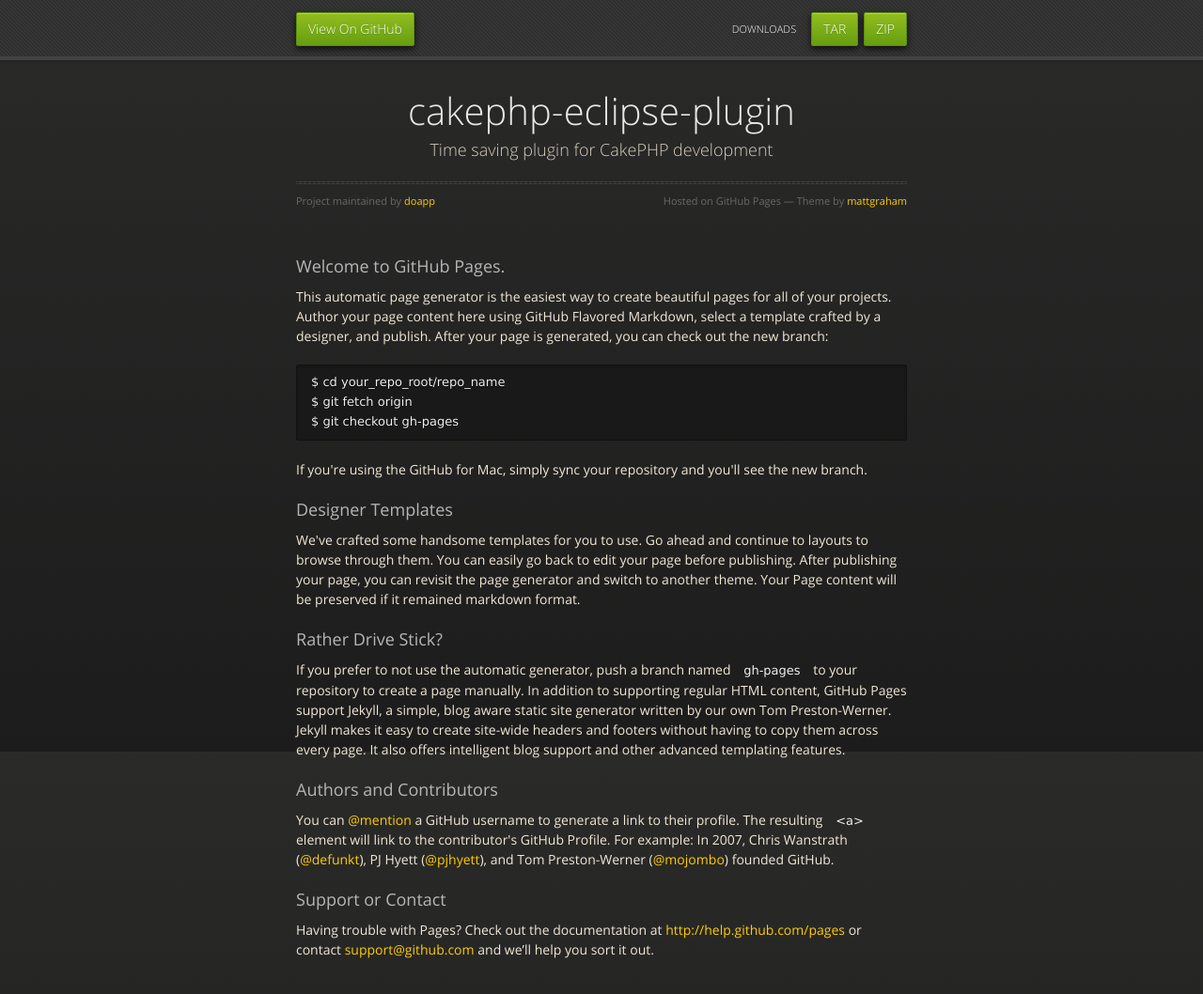
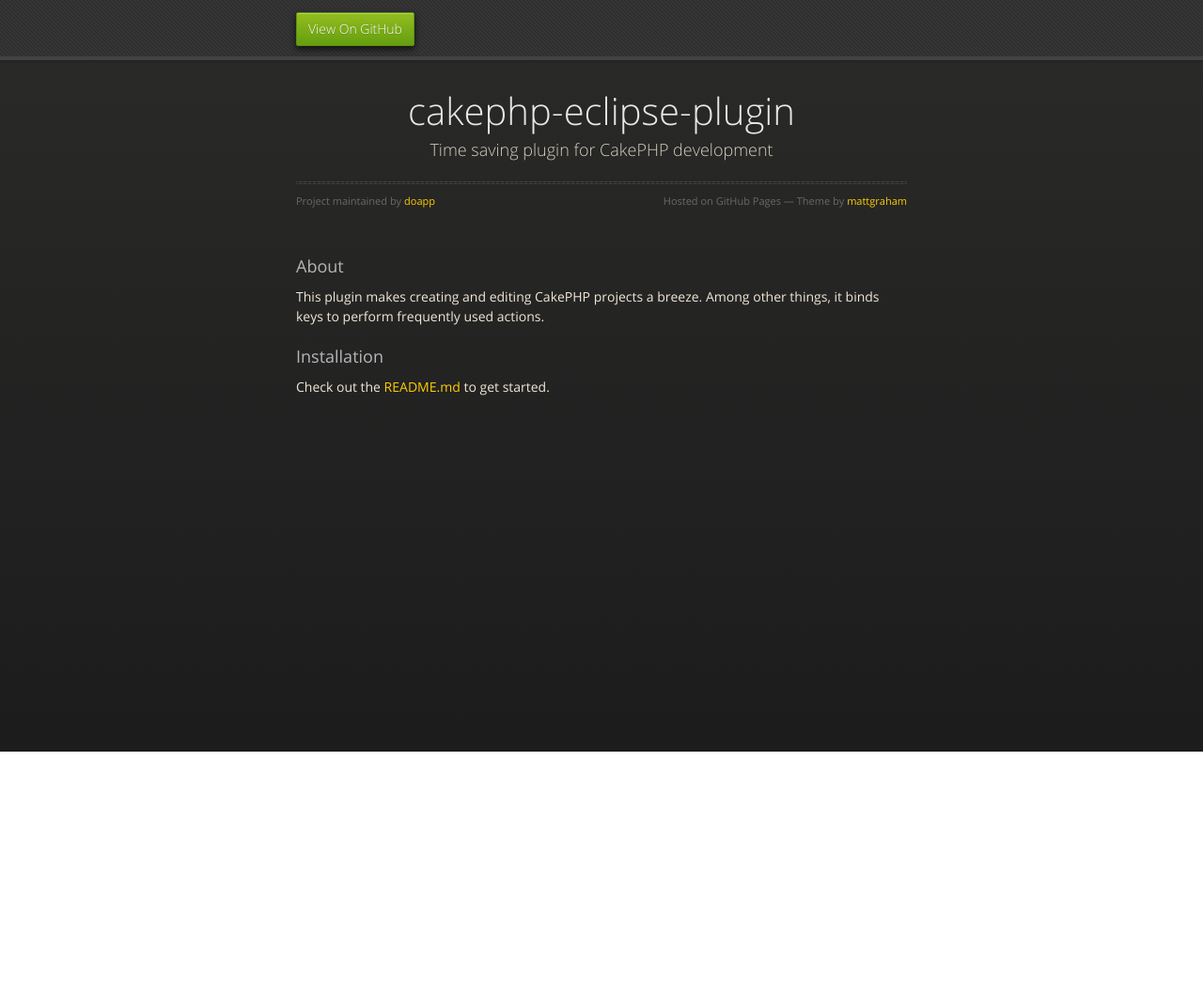
Before and after one commit to doapp/cakephp-eclipse-plugin, a plain HTML site: page index.html in a window 1280 px wide. Shown: the whole page at 94% size. After the commit the page ends 800 px from the top, so only its background shows below. Drawn offline with nearby package versions, Linux system fonts and the light colour scheme.

Commit message:
Update gh-pages

```diff
--- a/index.html
+++ b/index.html
@@ -21,9 +21,6 @@
       <div id="header">
         <nav>
           <li class="fork"><a href="https://github.com/doapp/cakephp-eclipse-plugin">View On GitHub</a></li>
-          <li class="downloads"><a href="https://github.com/doapp/cakephp-eclipse-plugin/zipball/master">ZIP</a></li>
-          <li class="downloads"><a href="https://github.com/doapp/cakephp-eclipse-plugin/tarball/master">TAR</a></li>
-          <li class="title">DOWNLOADS</li>
         </nav>
       </div><!-- end header -->
 
@@ -38,32 +35,13 @@
           <span class="credits right">Hosted on GitHub Pages &mdash; Theme by <a href="http://twitter.com/#!/michigangraham">mattgraham</a></span>
         </div>
 
-        <h3>Welcome to GitHub Pages.</h3>
+<h3>About</h3>
 
-<p>This automatic page generator is the easiest way to create beautiful pages for all of your projects. Author your page content here using GitHub Flavored Markdown, select a template crafted by a designer, and publish. After your page is generated, you can check out the new branch:</p>
+<p>This plugin makes creating and editing CakePHP projects a breeze. Among other things, it binds keys to perform frequently used actions.</p>
 
-<pre><code>$ cd your_repo_root/repo_name
-$ git fetch origin
-$ git checkout gh-pages
-</code></pre>
+<h3>Installation</h3>
 
-<p>If you're using the GitHub for Mac, simply sync your repository and you'll see the new branch.</p>
-
-<h3>Designer Templates</h3>
-
-<p>We've crafted some handsome templates for you to use. Go ahead and continue to layouts to browse through them. You can easily go back to edit your page before publishing. After publishing your page, you can revisit the page generator and switch to another theme. Your Page content will be preserved if it remained markdown format.</p>
-
-<h3>Rather Drive Stick?</h3>
-
-<p>If you prefer to not use the automatic generator, push a branch named <code>gh-pages</code> to your repository to create a page manually. In addition to supporting regular HTML content, GitHub Pages support Jekyll, a simple, blog aware static site generator written by our own Tom Preston-Werner. Jekyll makes it easy to create site-wide headers and footers without having to copy them across every page. It also offers intelligent blog support and other advanced templating features.</p>
-
-<h3>Authors and Contributors</h3>
-
-<p>You can <a href="https://github.com/blog/821" class="user-mention">@mention</a> a GitHub username to generate a link to their profile. The resulting <code>&lt;a&gt;</code> element will link to the contributor's GitHub Profile. For example: In 2007, Chris Wanstrath (<a href="https://github.com/defunkt" class="user-mention">@defunkt</a>), PJ Hyett (<a href="https://github.com/pjhyett" class="user-mention">@pjhyett</a>), and Tom Preston-Werner (<a href="https://github.com/mojombo" class="user-mention">@mojombo</a>) founded GitHub.</p>
-
-<h3>Support or Contact</h3>
-
-<p>Having trouble with Pages? Check out the documentation at <a href="http://help.github.com/pages">http://help.github.com/pages</a> or contact <a href="mailto:support@github.com">support@github.com</a> and we’ll help you sort it out.</p>
+<p>Check out the <a href="https://github.com/doapp/cakephp-eclipse-plugin">README.md</a> to get started.</p>
       </section>
 
     </div>
```
